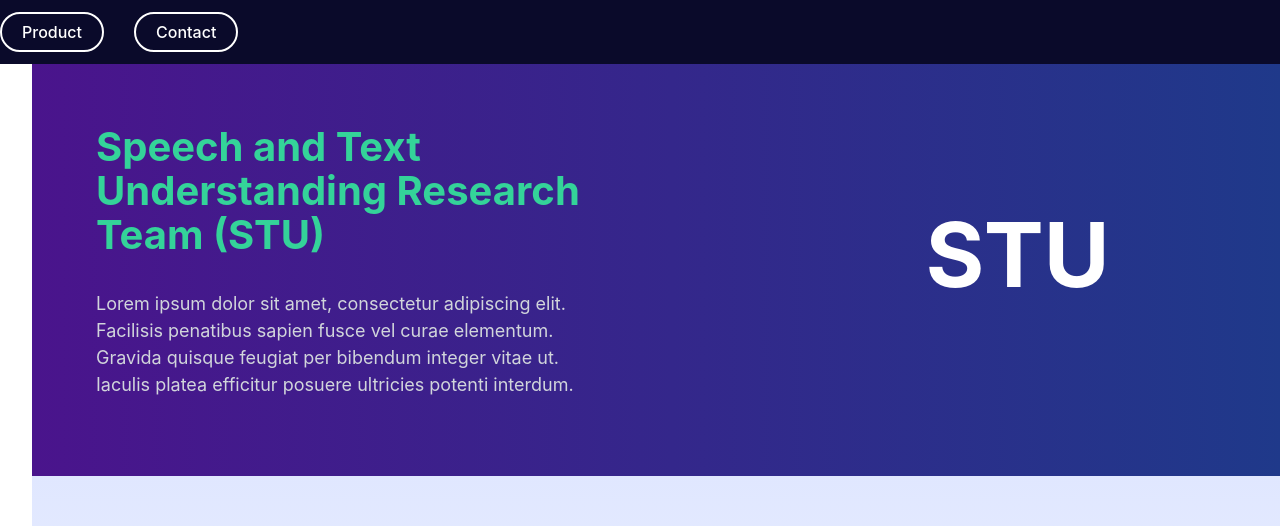
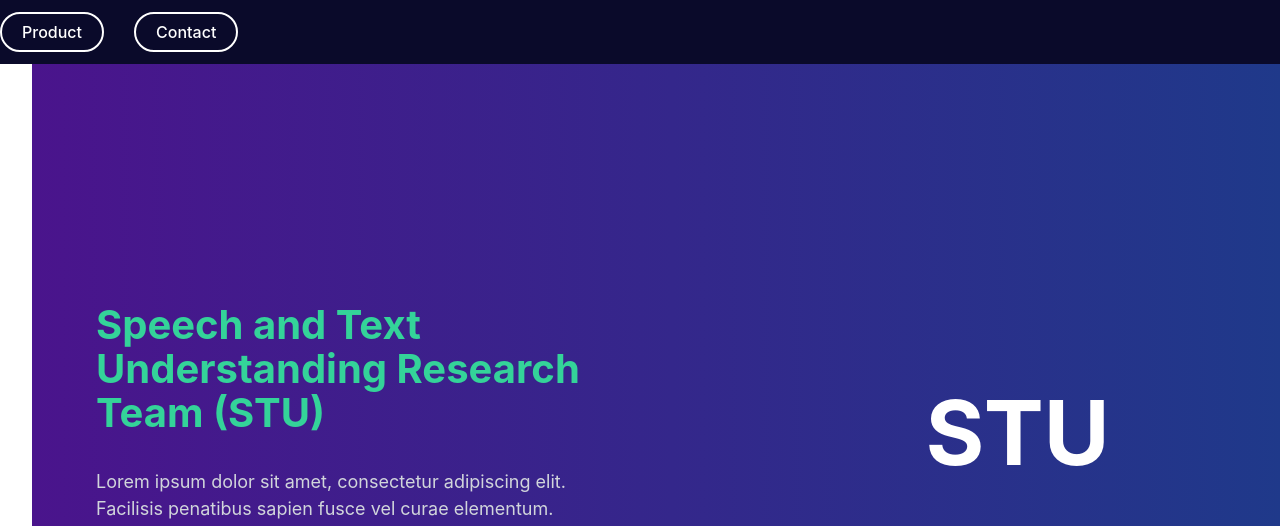
Before and after one commit to heycherryi/AllproductStu, a Vue app in the folder all-stu-product/: page / in a window 1280 px wide. Shown: the top 526 px of the page. Built offline with nearby package versions, Linux system fonts and the light colour scheme.

Commit message:
fix min-height

```diff
--- a/all-stu-product/src/components/HeroSection.vue
+++ b/all-stu-product/src/components/HeroSection.vue
@@ -19,7 +19,7 @@
 <style scoped>
 .hero-section {
   width: 100vw; /* ✅ กว้างเต็มจอ */
-  min-height: 55vh; /* ✅ ปรับให้สูงพอดี */
+  min-height: 100vh; /* ✅ ปรับให้สูงพอดี */
   background: linear-gradient(to right, #4a148c, #1e3a8a);
   color: white;
   display: flex;
@@ -29,6 +29,7 @@
   box-sizing: border-box;
   position: relative; /* ✅ ไม่ให้ทับ Navbar */
   margin-bottom: 0; /* ✅ ไม่ให้เว้นระยะด้านล่าง */
+  overflow-x: hidden; /* ป้องกันการเลื่อนซ้าย-ขวา */
 }
 
 /* ✅ ป้องกันไม่ให้ข้อความล้น */
```
